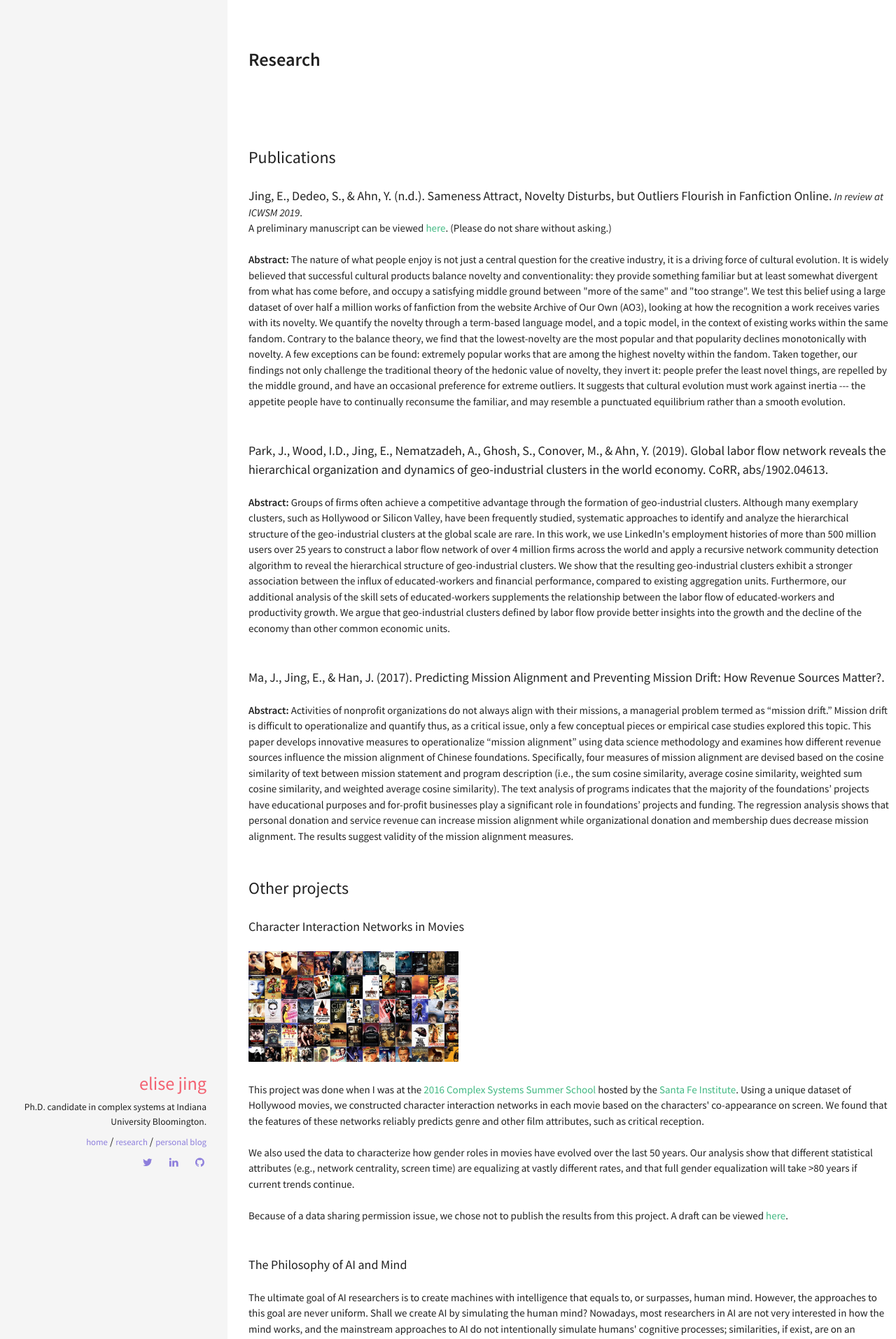
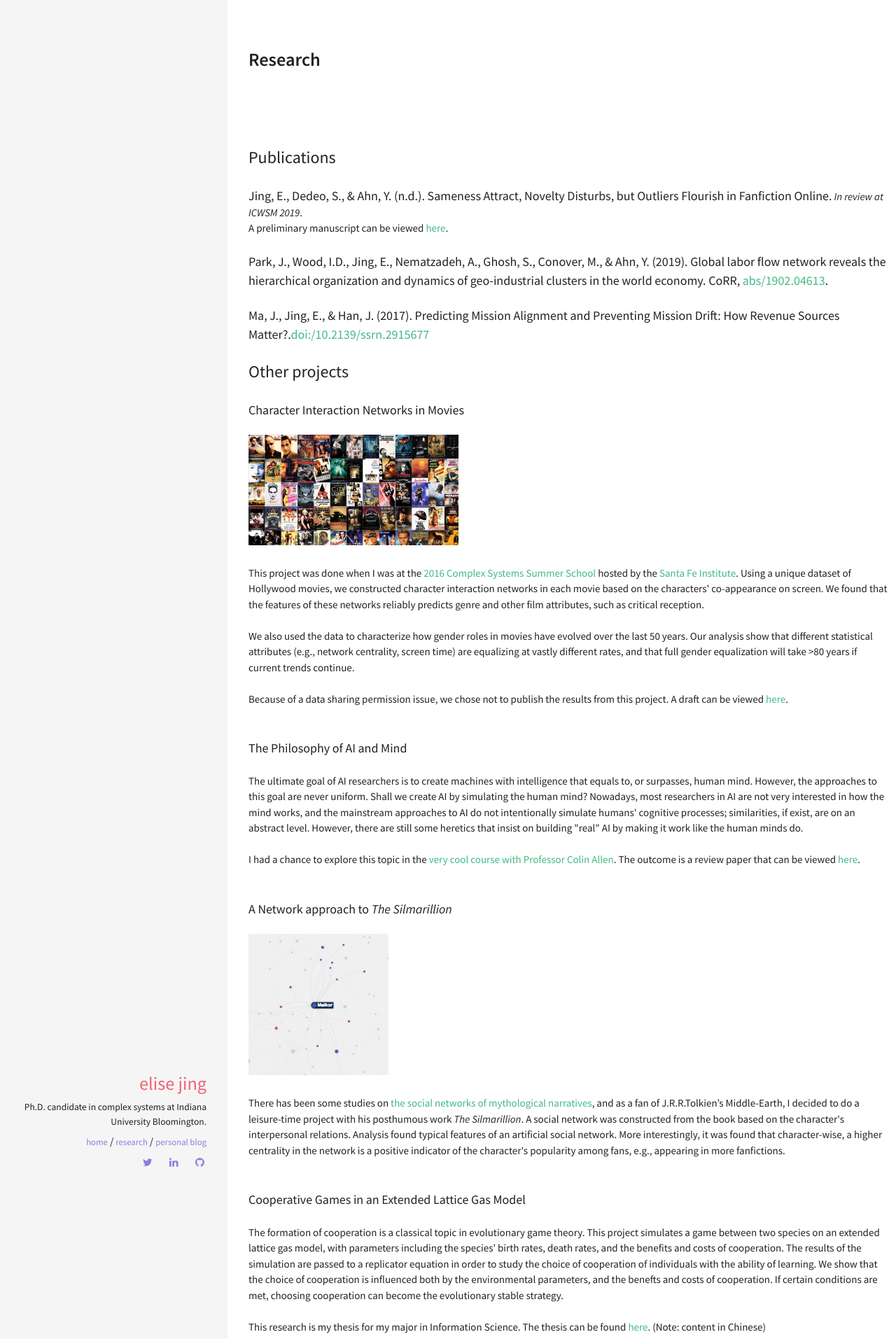
Before and after one commit to yzjing/yzjing.github.io, a Jekyll site: the page built from archive.html, in a window 1280 px wide. Shown: the top 1913 px of the page at 70% size. Built offline with Jekyll 4.4.1, drawn with Linux system fonts in a browser that asks for light colours.

Commit message:
add links

```diff
--- a/archive.html
+++ b/archive.html
@@ -12,22 +12,14 @@ permalink: /archive/
 <br>
 <font size="+1">Jing, E., Dedeo, S., & Ahn, Y. (n.d.). Sameness Attract, Novelty Disturbs, but Outliers Flourish in Fanfiction Online.</font> <i>In review at ICWSM 2019</i>.
 <br>
-A preliminary manuscript can be viewed <a href="https://drive.google.com/file/d/16-mYSNAFSZkNedpSdNAB-PtF2DYuJ60B/view?usp=sharing">here</a>. (Please do not share without asking.)
-<br><br><b>Abstract:</b> The nature of what people enjoy is not just a central question for the creative industry, it is a driving force of cultural evolution. It is widely believed that successful cultural products balance novelty and conventionality: they provide something familiar but at least somewhat divergent from what has come before, and occupy a satisfying middle ground between "more of the same" and "too strange". We test this belief using a large dataset of over half a million works of fanfiction from the website Archive of Our Own (AO3), looking at how the recognition a work receives varies with its novelty. We quantify the novelty through a term-based language model, and a topic model, in the context of existing works within the same fandom. Contrary to the balance theory, we find that the lowest-novelty are the most popular and that popularity declines monotonically with novelty. A few exceptions can be found: extremely popular works that are among the  highest novelty within the fandom. Taken together, our findings not only challenge the traditional theory of the hedonic value of novelty, they invert it: people prefer the least novel things, are repelled by the middle ground, and have an occasional preference for extreme outliers. It suggests that cultural evolution must work against inertia --- the appetite people have to continually reconsume the familiar, and may resemble a punctuated equilibrium rather than a smooth evolution.
-<br><br><br>
-
-<font size="+1">Park, J., Wood, I.D., Jing, E., Nematzadeh, A., Ghosh, S., Conover, M., & Ahn, Y. (2019). Global labor flow network reveals the hierarchical organization and dynamics of geo-industrial clusters in the world economy. CoRR, abs/1902.04613.</font>
+A preliminary manuscript can be viewed <a href="https://drive.google.com/file/d/16-mYSNAFSZkNedpSdNAB-PtF2DYuJ60B/view?usp=sharing">here</a>.
 <br>
 <br>
-<b>Abstract:</b> Groups of firms often achieve a competitive advantage through the formation of geo-industrial clusters. Although many exemplary clusters, such as Hollywood or Silicon Valley, have been frequently studied, systematic approaches to identify and analyze the hierarchical structure of the geo-industrial clusters at the global scale are rare. In this work, we use LinkedIn's employment histories of more than 500 million users over 25 years to construct a labor flow network of over 4 million firms across the world and apply a recursive network community detection algorithm to reveal the hierarchical structure of geo-industrial clusters. We show that the resulting geo-industrial clusters exhibit a stronger association between the influx of educated-workers and financial performance, compared to existing aggregation units. Furthermore, our additional analysis of the skill sets of educated-workers supplements the relationship between the labor flow of educated-workers and productivity growth. We argue that geo-industrial clusters defined by labor flow provide better insights into the growth and the decline of the economy than other common economic units.
+
+<font size="+1">Park, J., Wood, I.D., Jing, E., Nematzadeh, A., Ghosh, S., Conover, M., & Ahn, Y. (2019). Global labor flow network reveals the hierarchical organization and dynamics of geo-industrial clusters in the world economy. CoRR, <a href="https://arxiv.org/abs/1902.04613">abs/1902.04613</a>.</font>
 <br>
 <br>
-<br>
-<font size="+1">Ma, J., Jing, E., & Han, J. (2017). Predicting Mission Alignment and Preventing Mission Drift: How Revenue Sources Matter?.</font>
-<br>
-<br>
-<b>Abstract:</b> Activities of nonprofit organizations do not always align with their missions, a managerial problem termed as “mission drift.” Mission drift is difficult to operationalize and quantify thus, as a critical issue, only a few conceptual pieces or empirical case studies explored this topic. This paper develops innovative measures to operationalize “mission alignment” using data science methodology and examines how different revenue sources influence the mission alignment of Chinese foundations. Specifically, four measures of mission alignment are devised based on the cosine similarity of text between mission statement and program description (i.e., the sum cosine similarity, average cosine similarity, weighted sum cosine similarity, and weighted average cosine similarity). The text analysis of programs indicates that the majority of the foundations’ projects have educational purposes and for-profit businesses play a significant role in foundations’ projects and funding. The regression analysis shows that personal donation and service revenue can increase mission alignment while organizational donation and membership dues decrease mission alignment. The results suggest validity of the mission alignment measures.
-<br>
+<font size="+1">Ma, J., Jing, E., & Han, J. (2017). Predicting Mission Alignment and Preventing Mission Drift: How Revenue Sources Matter?.<a href="http://dx.doi.org/10.2139/ssrn.2915677">doi:/10.2139/ssrn.2915677</a></font>
 <br>
 <br>
 
```
